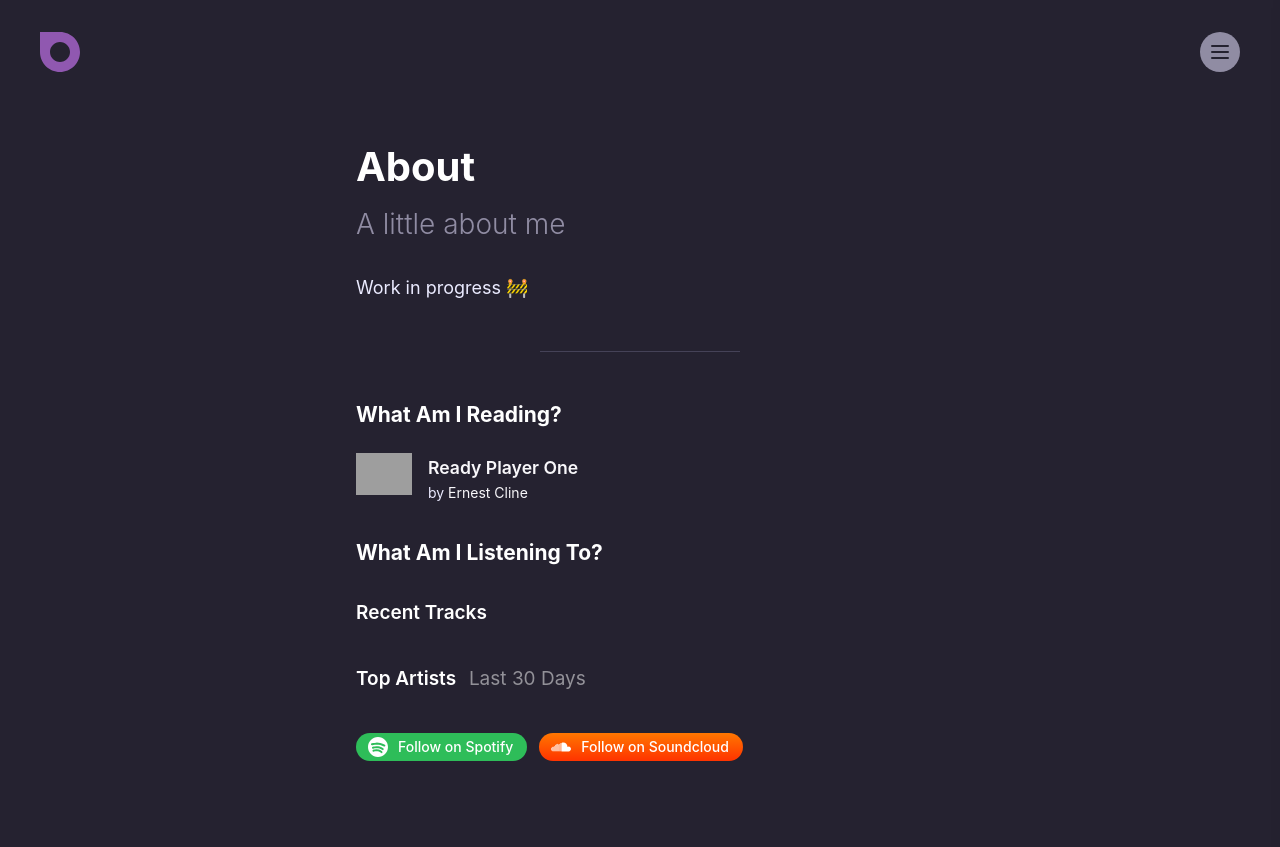
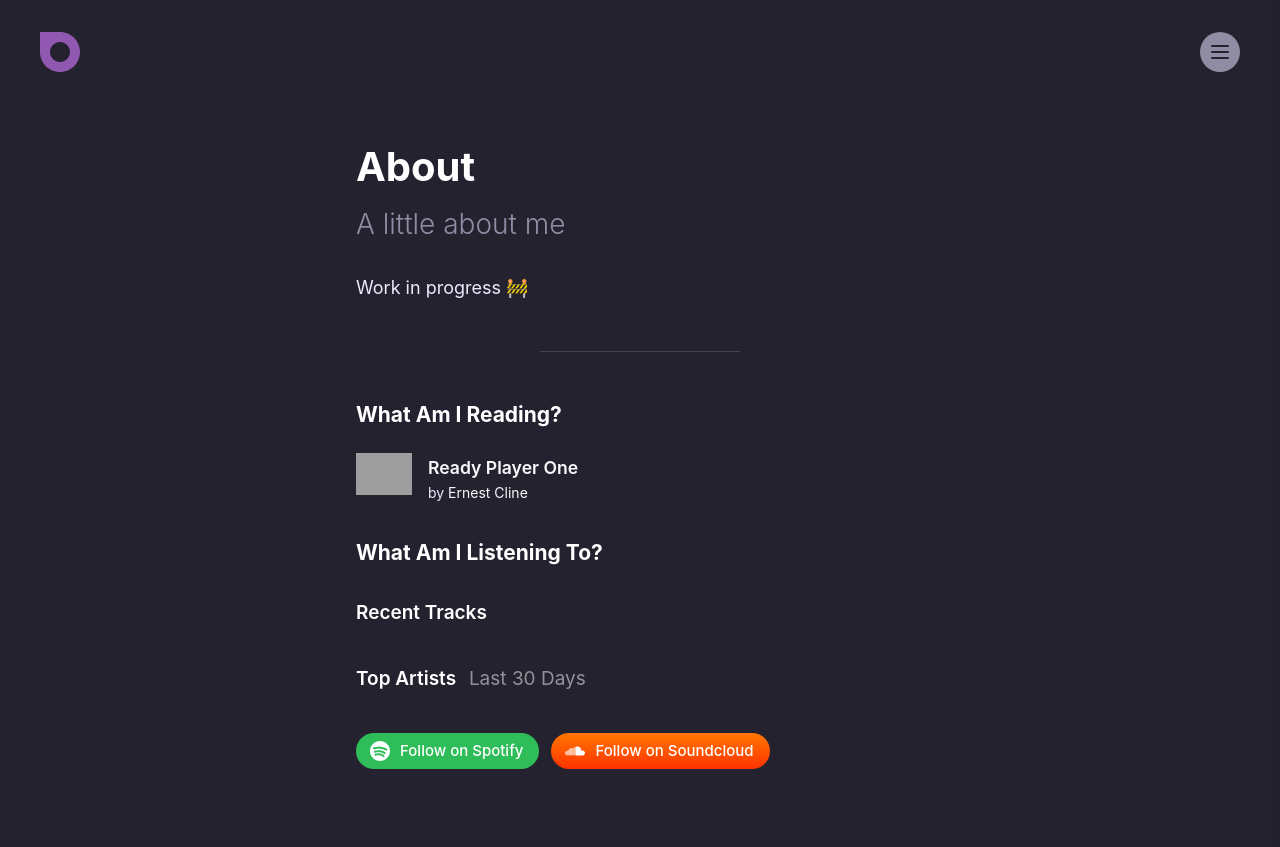
Before and after one commit to brody/brody.com-v7, a Jekyll site: the page built from about.md, in a window 1280 px wide and 1181 px high. Shown: the top 847 px of the window. Built offline with Jekyll 4.4.1, drawn with Linux system fonts in a browser that asks for light colours; nearby versions of some CDN libraries; grey boxes are pictures that could not be loaded.

Commit message:
fixed safari timeago js again

```diff
--- a/_scss/_grid.scss
+++ b/_scss/_grid.scss
@@ -688,14 +688,14 @@
         border-bottom: 0;
         // height: 32px;
         border-radius: 100px;
-        padding: 2px 14px 2px 10px;;
+        padding: 6px 16px 6px 12px;;
         fill: $white;
         color: $white;
         font-weight: 500;
         margin-right: 12px;
         margin-bottom: 8px;
         float: left;
-        font-size: 14px;
+        font-size: 15px;
         &:hover {
           opacity: .6;
         }
--- a/css/main.css
+++ b/css/main.css
@@ -489,14 +489,14 @@
         align-items: center;
     border-bottom: 0;
     border-radius: 100px;
-    padding: 2px 14px 2px 10px;
+    padding: 6px 16px 6px 12px;
     fill: #FFF;
     color: #FFF;
     font-weight: 500;
     margin-right: 12px;
     margin-bottom: 8px;
     float: left;
-    font-size: 14px; }
+    font-size: 15px; }
     .lastFM .button:hover {
       opacity: .6; }
     .lastFM .button svg {
--- a/js/script.js
+++ b/js/script.js
@@ -309,9 +309,9 @@
               var trackdate = "<div class='date track--now-playing'> Now Playing </div>";
             }
             else {
-              var offset = new Date().getTimezoneOffset()/60;
+              var offset = new Date().getTimezoneOffset()/60*100;
               var trackdateuts = new Date(item.date['#text']).toISOString().slice(0, -1);
-              var trackdate = "<div class='date timeago' title='" + trackdateuts + " " + offset + "'></div>";
+              var trackdate = "<div class='date timeago' title='" + trackdateuts + offset + "'></div>";
               // console.log(offset);
               // console.log(item.date['#text']);
               // console.log(trackdateuts);
@@ -329,7 +329,7 @@
             html += "<li>" + trackimage + "<div class='track'><a href=" + item.url + " target='_blank'>" + item.name + "</a></div><div class='artist'>" + item.artist['#text'] + "</div>" + trackdate + "</li>"
         });
         $('#lastFM-recent-tracks ul').append(html);
-        $(".timeago").timeago().delay(600);
+        $(".timeago").timeago();
 
     });
 
```
Also changed, not shown: _scss/_variables.scss (line endings or trailing spaces), 1 other file.
